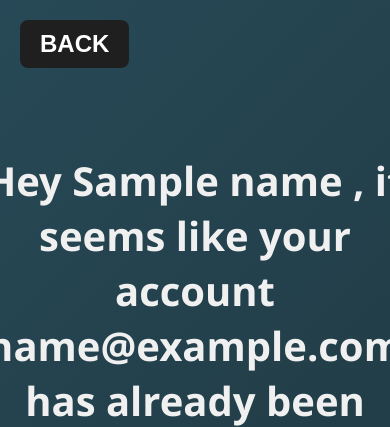
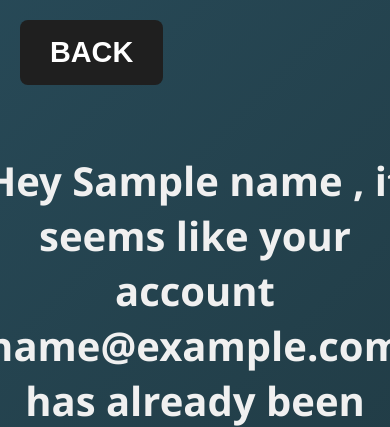
Before and after one commit to ZaramNelo/First_website, a Django app: template myproject/Junction_academy/templates/used.html in a window 390 px wide; the page is wider, and only the part inside the window is pictured. Shown: the top 427 px of that part. Run offline with Django 5.2, Linux system fonts and the light colour scheme; the template is opened without the code that fills it: most values are stand-ins (such as "Sample title", 1, 10 or a date in 2020).

Commit message:
more changes

```diff
--- a/myproject/Junction_academy/static/Style_sheets/used.css
+++ b/myproject/Junction_academy/static/Style_sheets/used.css
@@ -68,8 +68,8 @@ body {
     font-size: 1.8rem; /* bigger on mobile */
   }
 
-    button {
-      font-size: 1.5rem; /* make button text bigger on mobile */
-      padding: 12px 25px; /* bigger button for touch */
+  a button {
+    font-size: 1.8rem;      /* bigger text */
+    padding: 16px 30px;     /* bigger button for easier touch */
   }
 }
```
Also changed, not shown: myproject/Junction_academy/static/Style_sheets/profile.css (+8 -4 lines). Lines whose indentation alone changed are shown as unchanged.
